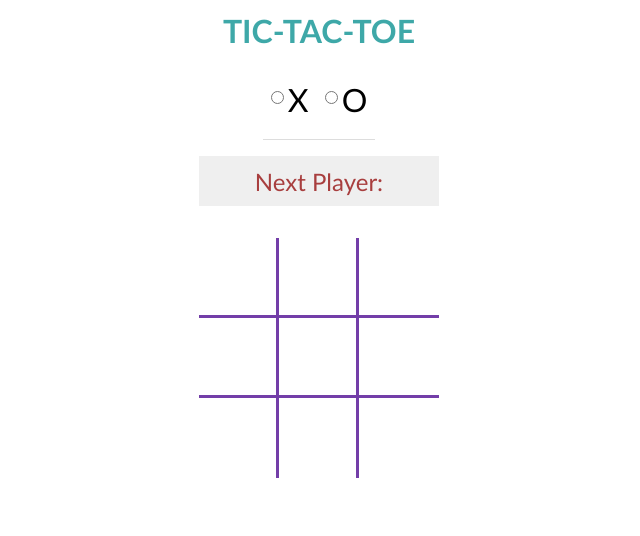
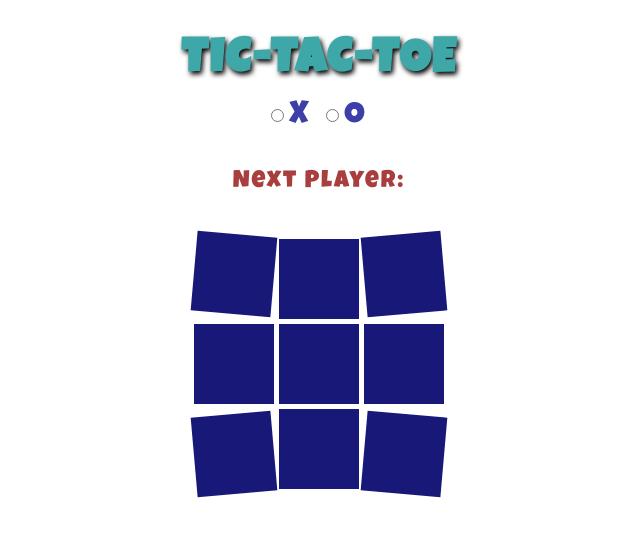
Before and after one commit to skoodath/tictactoe, a plain HTML site: page index.html in a window 1280 px wide. Shown: the whole page, without its empty margins (321-961 px from the left). Drawn offline with Linux system fonts and the light colour scheme.

Commit message:
functionality

```diff
--- a/index.html
+++ b/index.html
@@ -27,15 +27,15 @@
       </section>
       <div class="game--wrapper">
         <section class="game--container">
-          <div class="game--cell bottom--right" data-value="0"></div>
-          <div class="game--cell bottom--right" data-value="1"></div>
-          <div class="game--cell bottom" data-value="2"></div>
-          <div class="game--cell bottom--right" data-value="3"></div>
-          <div class="game--cell bottom--right" data-value="4"></div>
-          <div class="game--cell bottom" data-value="5"></div>
-          <div class="game--cell right" data-value="6"></div>
-          <div class="game--cell right" data-value="7"></div>
-          <div class="game--cell" data-value="8"></div>
+          <div class="game--cell translate--top-left" data-value="0"></div>
+          <div class="game--cell" data-value="1"></div>
+          <div class="game--cell translate--top-right" data-value="2"></div>
+          <div class="game--cell" data-value="3"></div>
+          <div class="game--cell" data-value="4"></div>
+          <div class="game--cell" data-value="5"></div>
+          <div class="game--cell translate--bottom-left" data-value="6"></div>
+          <div class="game--cell" data-value="7"></div>
+          <div class="game--cell translate--bottom-right" data-value="8"></div>
           <div class="strike"></div>
         </section>
       </div>
--- a/script.js
+++ b/script.js
@@ -32,7 +32,6 @@ const choosePlayer = (event) => {
   if(event.target.checked) {
     nextPlayer.innerHTML = `Next player: ${selectedPlayer}`;
     playerTurn = selectPlayer;
-    menubar.style.visibility = "hidden";
   }
 }
 
@@ -59,9 +58,9 @@ gameRestart.addEventListener("click", startGame);
 /* Game over function displays results*/
 
 const gameOver = (winner) => {
-  let textContent = "It is a draw";
+  let textContent = "It's a draw";
   if(winner !== '') {
-    textContent = `${winner} is the winner!!`;
+    textContent = `The winner is "${winner}"`;
   }
   playedArray.fill("");
   gameResultMessage.innerHTML = textContent;
@@ -96,6 +95,7 @@ const decisionMaker = () => {
 const playGame = (event) => {
   const cell = event.target;
   const cellValue = cell.dataset.value;
+  menubar.style.visibility = "hidden";
   if(gameResultContainer.classList.contains("visible")){
     return;
   }
--- a/style.css
+++ b/style.css
@@ -1,3 +1,5 @@
+@import url('https://fonts.googleapis.com/css2?family=Luckiest+Guy&display=swap');
+
 :root {
   --primarycolor: #a83e3e;
   --secondcolor: #3EA8A8;
@@ -10,12 +12,13 @@
   padding: 0;
   margin: 0;
   box-sizing: border-box;
+  letter-spacing: 2px;
 }
 html {
   font-size: 16px;
 }
 body {
-  font-family: 'Trebuchet MS', sans-serif;
+  font-family: 'Luckiest Guy', cursive;
   overflow: hidden;
 }
 /* Header styling */
@@ -25,9 +28,12 @@ body {
   display: flex;
   justify-content: center;
   align-items: center;
+  margin: 2rem 0 0;
 }
 .title {
   color: var(--secondcolor);
+  text-shadow: 2px 3px 5px #000;
+  font-size: 3rem;
 }
 
 /* Game container styling */
@@ -40,11 +46,9 @@ body {
   margin: 0 auto;
 }
 .menubar {
-  flex: 0 0 80px;
   display: flex;
   justify-content: center;
   align-items: center;
-  border-bottom: 1px solid #ddd;
 }
 .menu--button {
   background-color: #dedede;
@@ -63,15 +67,31 @@ body {
   grid-template-rows: repeat(3, 80px);
   justify-content: center;
   align-items: center;
+  gap: 5px;
+  /*border-radius: 35px;
+  overflow: hidden;*/
+}
+.translate--top-left {
+  transform: translateY(-5px) rotate(5deg);
+}
+.translate--bottom-right {
+  transform: translateY(5px) rotate(5deg);
+}
+.translate--top-right {
+  transform: translateY(-5px) rotate(-5deg);
+}
+.translate--bottom-left {
+  transform: translateY(5px) rotate(-5deg);
 }
 .game--cell {
   height: 100%;
   display: flex;
   justify-content: center;
   align-items: center;
-  font-size: 2rem;
-  color: var(--highlighter);
+  font-size: 2.5rem;
+  color: #fff;
   cursor: pointer;
+  background-color: #00006ae7;
 }
 
 .player--name-box {
@@ -81,6 +101,7 @@ body {
 .player--name {
   font-size: 2rem;
   vertical-align: middle;
+  color: #3E3EA8;
 }
 
 .player--turn{
@@ -90,7 +111,6 @@ body {
   display: flex;
   justify-content: center;
   align-items: center;
-  background-color: #efefef;
   color: var(--primarycolor);
   font-size: 1.5rem;
 }
@@ -114,9 +134,10 @@ body {
   margin: 0 0 1rem 0;
 }
 .game--restart {
-  background-color: var(--highlighter);
+  background-color: var(--extracolor);
   color: #fff;
   padding: 1rem;
+  font-size: 1.2rem;
   text-transform: uppercase;
   cursor: pointer;
   box-shadow: 1px 1px 2px rgba(0,0,0,0.25), -1px -1px 2px rgba(0,0,0,0.25);
```
